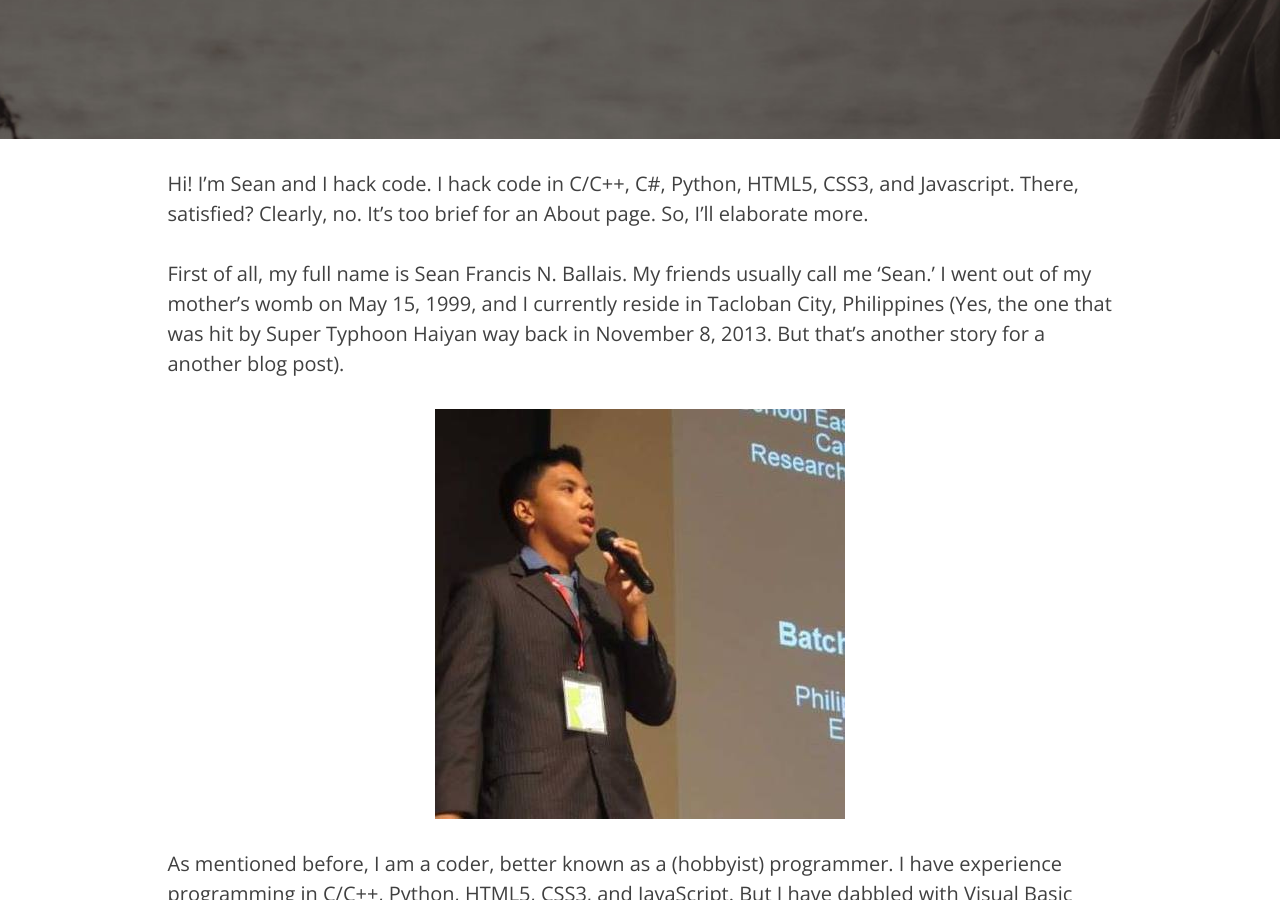
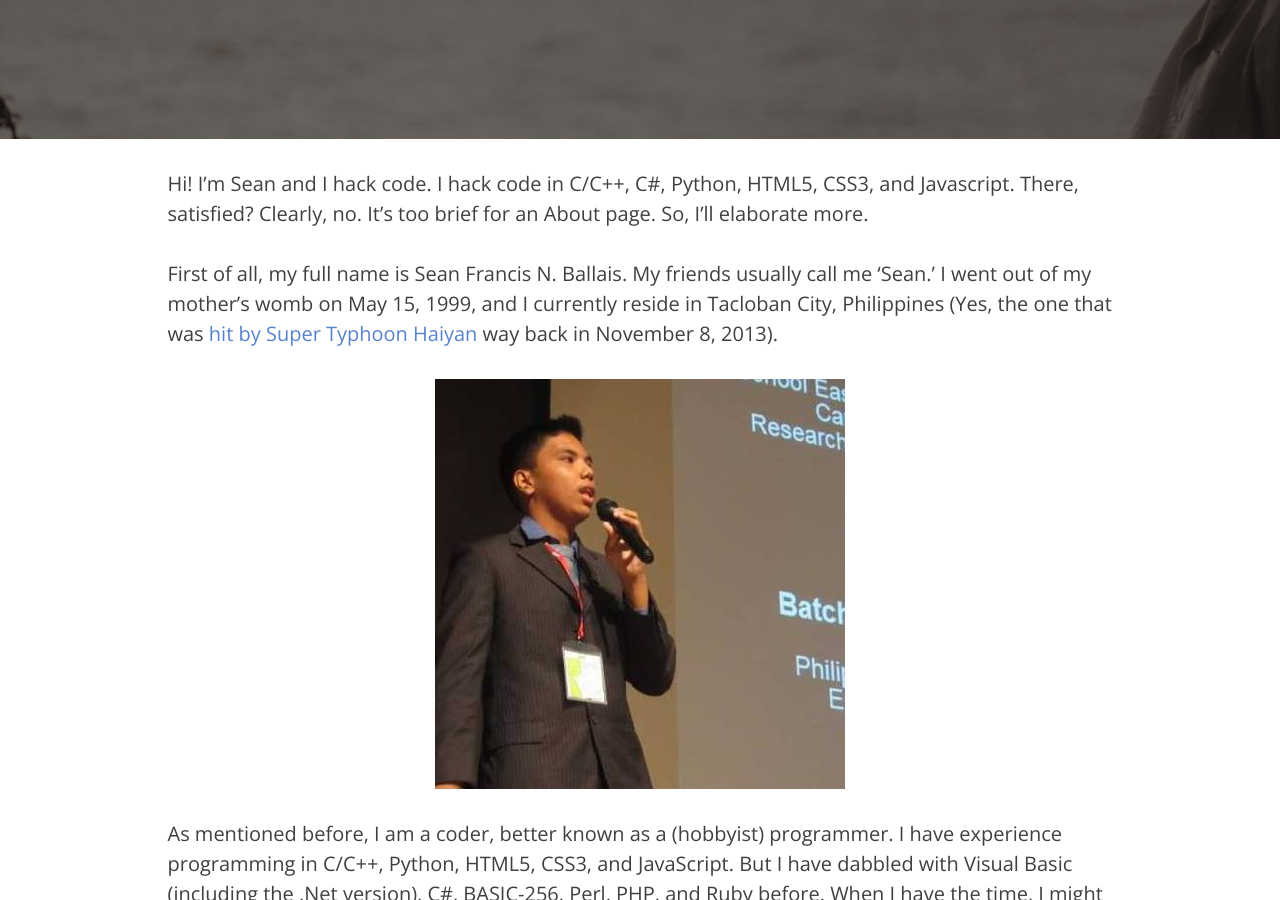
Before and after one commit to seanballais/seanballais.github.io, a Jekyll site: the page built from about.md, in a window 1280 px wide and 900 px high, scrolled down 317 px. Built offline with Jekyll 4.4.1, drawn with Linux system fonts in a browser that asks for light colours; nearby versions of some CDN libraries; comment, search, counter and statistics services are not loaded.

Commit message:
Add Haiyan link to About me page.

```diff
--- a/about.md
+++ b/about.md
@@ -8,7 +8,7 @@
 
 Hi! I’m Sean and I hack code. I hack code in C/C++, C#, Python, HTML5, CSS3, and Javascript. There, satisfied? Clearly, no. It’s too brief for an About page. So, I’ll elaborate more.
 
-First of all, my full name is Sean Francis N. Ballais. My friends usually call me ‘Sean.’ I went out of my mother’s womb on May 15, 1999, and I currently reside in Tacloban City, Philippines (Yes, the one that was hit by Super Typhoon Haiyan way back in November 8, 2013. But that’s another story for a another blog post).
+First of all, my full name is Sean Francis N. Ballais. My friends usually call me ‘Sean.’ I went out of my mother’s womb on May 15, 1999, and I currently reside in Tacloban City, Philippines (Yes, the one that was [hit by Super Typhoon Haiyan](/blog/remembering-haiyan/) way back in November 8, 2013).
 
 ![A picture of me](/static/img/about/me.jpg)
 
```
